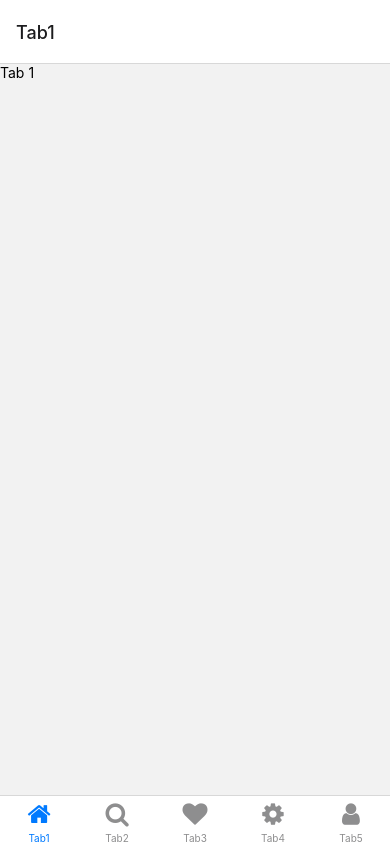
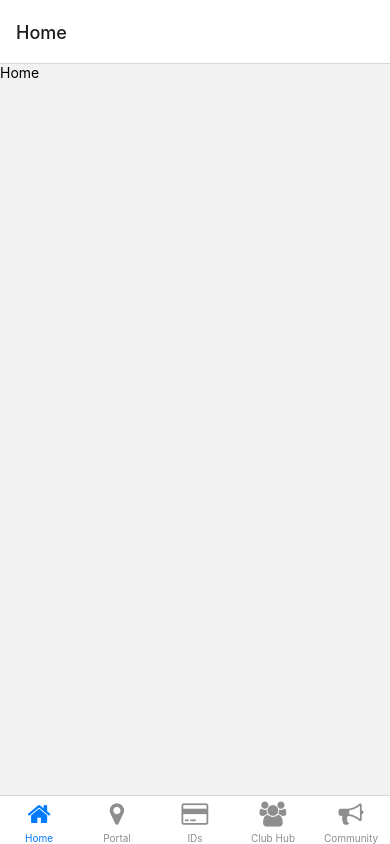
Before and after one commit to StudentDevsLISD/myLISD-Student, a React Native app: screen / in a window 390 px wide. Built offline with nearby package versions, Linux system fonts and the light colour scheme.

Commit message:
First Minor UI Changes

```diff
--- a/App.tsx
+++ b/App.tsx
@@ -8,39 +8,39 @@ const Tab = createBottomTabNavigator();
 
 const Tab1Screen = () => (
   <View>
-    <Text>Tab 1</Text>
+    <Text>Home</Text>
   </View>
 );
 
 const Tab2Screen = () => (
   <View>
-    <Text>Tab 2</Text>
+    <Text>Portal</Text>
   </View>
 );
 
 const Tab3Screen = () => (
   <View>
-    <Text>Tab 3</Text>
+    <Text>IDs</Text>
   </View>
 );
 
 const Tab4Screen = () => (
   <View>
-    <Text>Tab 4</Text>
+    <Text>Club Hub</Text>
   </View>
 );
 
 const Tab5Screen = () => (
   <View>
-    <Text>Tab 5</Text>
+    <Text>Community</Text>
   </View>
 );
 
-const App = () => (
+const LISDHub = () => (
   <NavigationContainer>
     <Tab.Navigator>
       <Tab.Screen
-        name="Tab1"
+        name="Home"
         component={Tab1Screen}
         options={{
           tabBarIcon: ({ color, size }) => (
@@ -49,38 +49,38 @@ const App = () => (
         }}
       />
       <Tab.Screen
-        name="Tab2"
+        name="Portal"
         component={Tab2Screen}
         options={{
           tabBarIcon: ({ color, size }) => (
-            <Icon name="search" color={color} size={size} />
+            <Icon name="map-marker" color={color} size={size} />
           ),
         }}
       />
       <Tab.Screen
-        name="Tab3"
+        name="IDs"
         component={Tab3Screen}
         options={{
           tabBarIcon: ({ color, size }) => (
-            <Icon name="heart" color={color} size={size} />
+            <Icon name="credit-card" color={color} size={size} />
           ),
         }}
       />
       <Tab.Screen
-        name="Tab4"
+        name="Club Hub"
         component={Tab4Screen}
         options={{
           tabBarIcon: ({ color, size }) => (
-            <Icon name="cog" color={color} size={size} />
+            <Icon name="group" color={color} size={size} />
           ),
         }}
       />
       <Tab.Screen
-        name="Tab5"
+        name="Community"
         component={Tab5Screen}
         options={{
           tabBarIcon: ({ color, size }) => (
-            <Icon name="user" color={color} size={size} />
+            <Icon name="bullhorn" color={color} size={size} />
           ),
         }}
       />
@@ -88,4 +88,4 @@ const App = () => (
   </NavigationContainer>
 );
 
-export default App;
+export default LISDHub;
```
